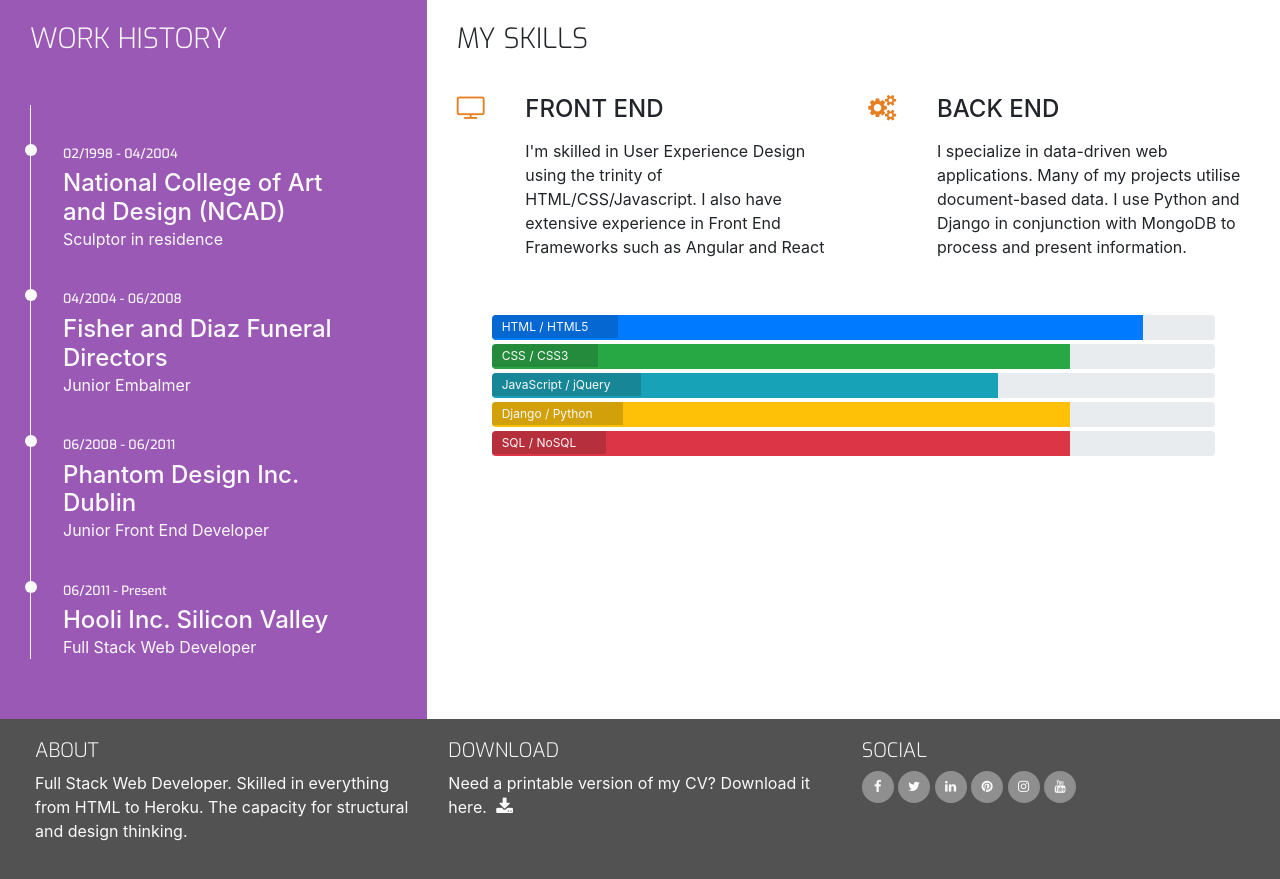
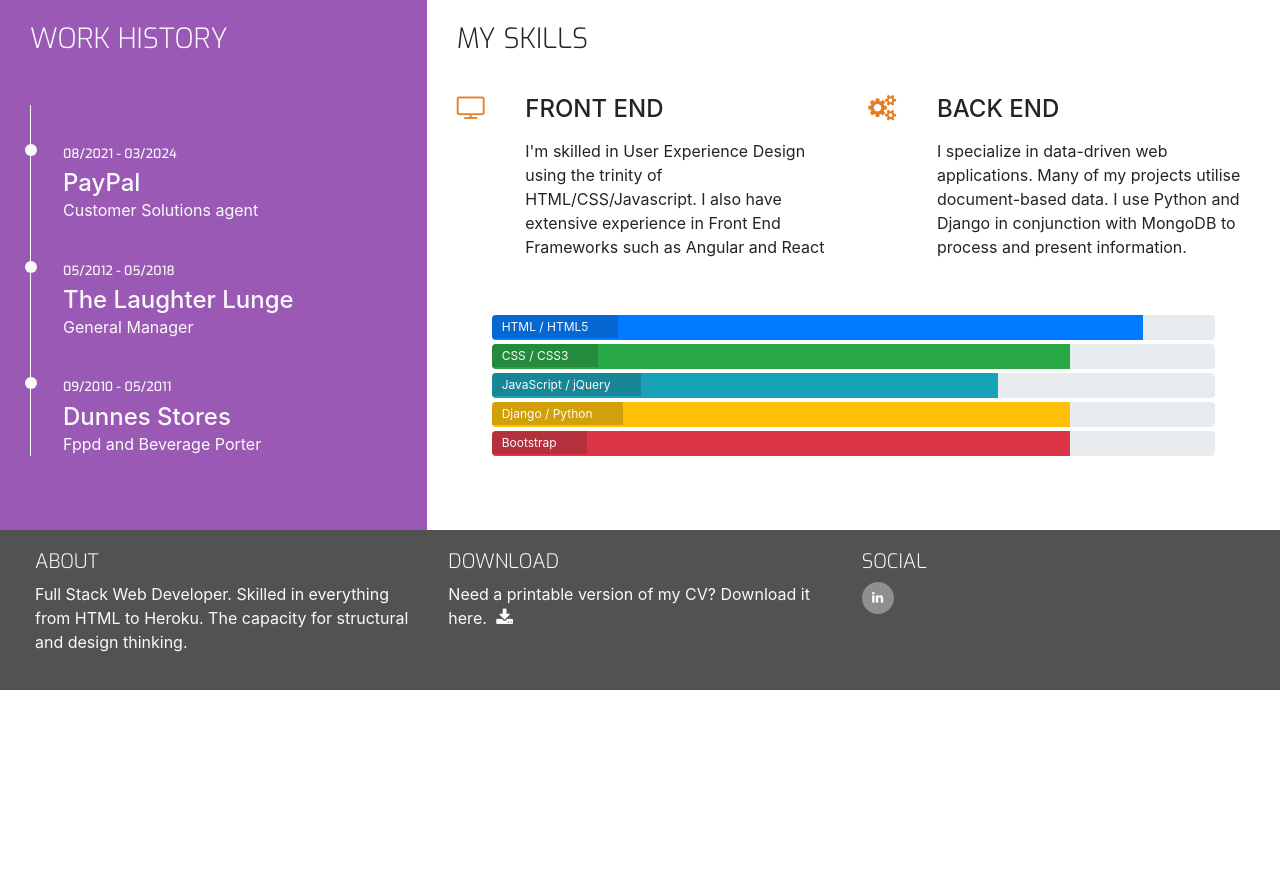
Before and after one commit to seanbyrne5/resume-1, a plain HTML site: page resume.html in a window 1280 px wide. Shown: the part 372-1251 px from the top of the page. After the commit the page ends 1062 px from the top, so only its background shows below. Drawn offline with nearby package versions, Linux system fonts and the light colour scheme.

```diff
--- a/resume.html
+++ b/resume.html
@@ -8,12 +8,12 @@
     <link rel="stylesheet" href="https://maxcdn.bootstrapcdn.com/font-awesome/4.7.0/css/font-awesome.min.css" type="text/css" />
     <link rel="stylesheet" href="https://cdnjs.cloudflare.com/ajax/libs/hover.css/2.1.1/css/hover-min.css" type="text/css" />
     <link rel="stylesheet" href="assets/css/style.css">
-    <title>Rosie</title>
+    <title>>Sean Byrne || Resumé</title>
 </head>
 <body>
     <header>
         <div class="row no-gutters">
-            <a class="col-md-4 logo" href="02-index.html"></a>
+            <a class="col-md-4 logo" href="index.html"></a>
             <div class="col-md-8">
                 <div class="row no-gutters bg-color-name-title">
                     <div class="col heading">
@@ -53,21 +53,17 @@
                     </div>
                 </div>
                 <div class="history-items">
-                    <div class="timeline-item" data-dates="02/1998 - 04/2004">
-                        <h4>National College of Art and Design (NCAD)</h4>
-                        <p>Sculptor in residence</p>
+                    <div class="timeline-item" data-dates="08/2021 - 03/2024">
+                        <h4>PayPal</h4>
+                        <p>Customer Solutions agent</p>
                     </div>
-                    <div class="timeline-item" data-dates="04/2004 - 06/2008">
-                        <h4>Fisher and Diaz Funeral Directors</h4>
-                        <p>Junior Embalmer</p>
+                    <div class="timeline-item" data-dates="05/2012 - 05/2018">
+                        <h4>The Laughter Lunge</h4>
+                        <p>General Manager</p>
                     </div>
-                    <div class="timeline-item" data-dates="06/2008 - 06/2011">
-                        <h4>Phantom Design Inc. Dublin</h4>
-                        <p>Junior Front End Developer</p>
-                    </div>
-                    <div class="timeline-item" data-dates="06/2011 - Present">
-                        <h4>Hooli Inc. Silicon Valley</h4>
-                        <p>Full Stack Web Developer</p>
+                    <div class="timeline-item" data-dates="09/2010 - 05/2011">
+                        <h4>Dunnes Stores</h4>
+                        <p>Fppd and Beverage Porter</p>
                     </div>
                 </div>
             </div>
@@ -135,7 +131,7 @@
                             <div class="progress-bar bg-danger" role="progressbar" aria-valuenow="80" aria-valuemin="0" aria-valuemax="100" style="width:80%;">
                                 <span class="sr-only">80% complete</span>
                             </div>
-                            <span class="progress-type">SQL / NoSQL</span>
+                            <span class="progress-type">Bootstrap</span>
                         </div>
                     </div>
                 </div>
@@ -165,39 +161,9 @@
                 <h5 class="uppercase general-sub">Social</h5>
                 <ul class="list-inline social-links">
                     <li class="list-inline-item">
-                        <a target="_blank" href="#">
-                            <i class="fa fa-facebook" aria-hidden="true"></i>
-                            <span class="sr-only">Facebook</span>
-                        </a>
-                    </li>
-                    <li class="list-inline-item">
-                        <a target="_blank" href="#">
-                            <i class="fa fa-twitter" aria-hidden="true"></i>
-                            <span class="sr-only">Twitter</span>
-                        </a>
-                    </li>
-                    <li class="list-inline-item">
-                        <a target="_blank" href="#">
+                        <a target="_blank" href="https://www.linkedin.com/in/sean-byrne-a1800861/">
                             <i class="fa fa-linkedin" aria-hidden="true"></i>
                             <span class="sr-only">LinkedIn</span>
-                        </a>
-                    </li>
-                    <li class="list-inline-item">
-                        <a target="_blank" href="#">
-                            <i class="fa fa-pinterest" aria-hidden="true"></i>
-                            <span class="sr-only">Pinterest</span>
-                        </a>
-                    </li>
-                    <li class="list-inline-item">
-                        <a target="_blank" href="#">
-                            <i class="fa fa-instagram" aria-hidden="true"></i>
-                            <span class="sr-only">Instagram</span>
-                        </a>
-                    </li>
-                    <li class="list-inline-item">
-                        <a target="_blank" href="#">
-                            <i class="fa fa-youtube" aria-hidden="true"></i>
-                            <span class="sr-only">YouTube</span>
                         </a>
                     </li>
                 </ul>
```
Also changed, not shown: contact.html (+14 -11 lines), index.html (+8 -50 lines).
